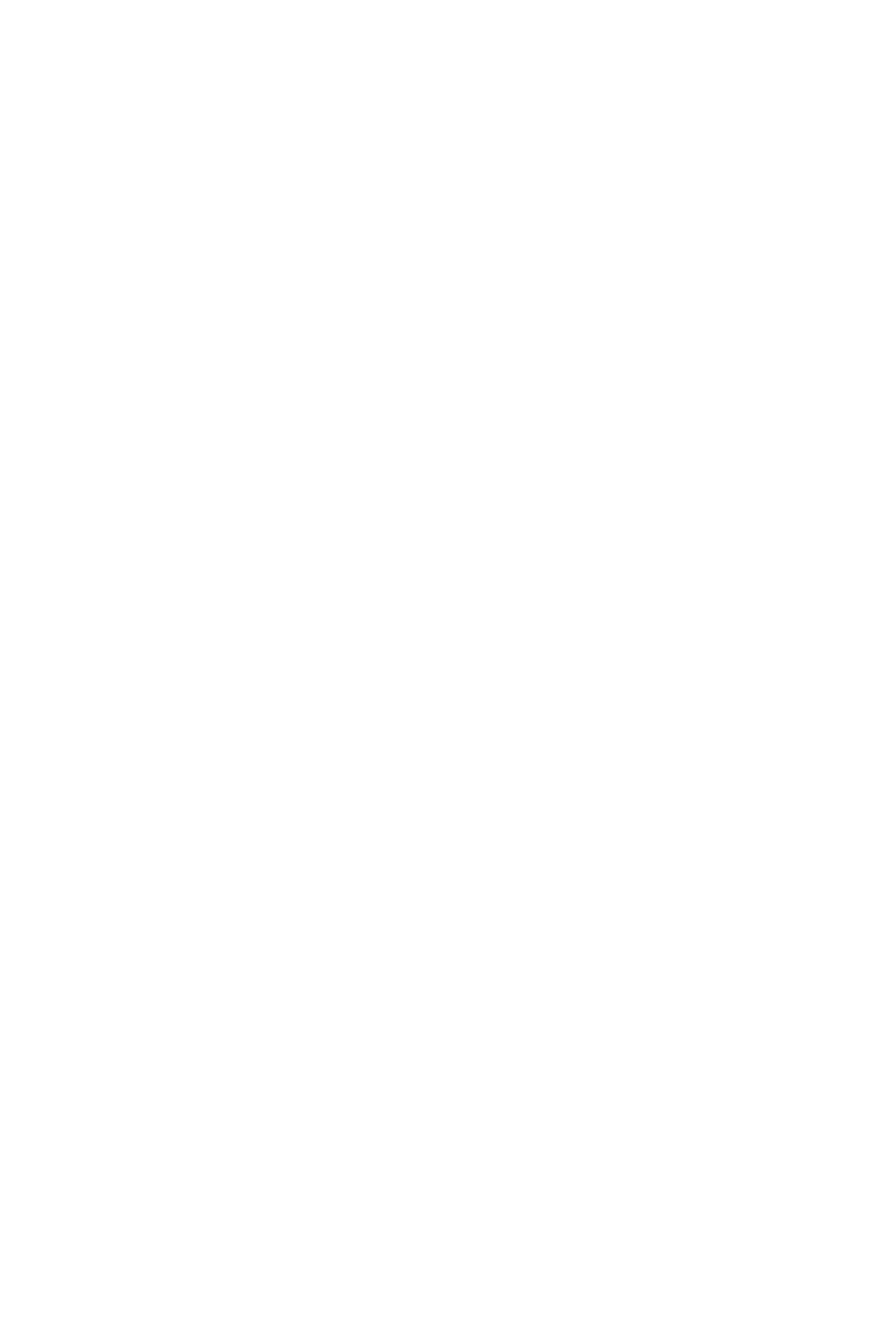
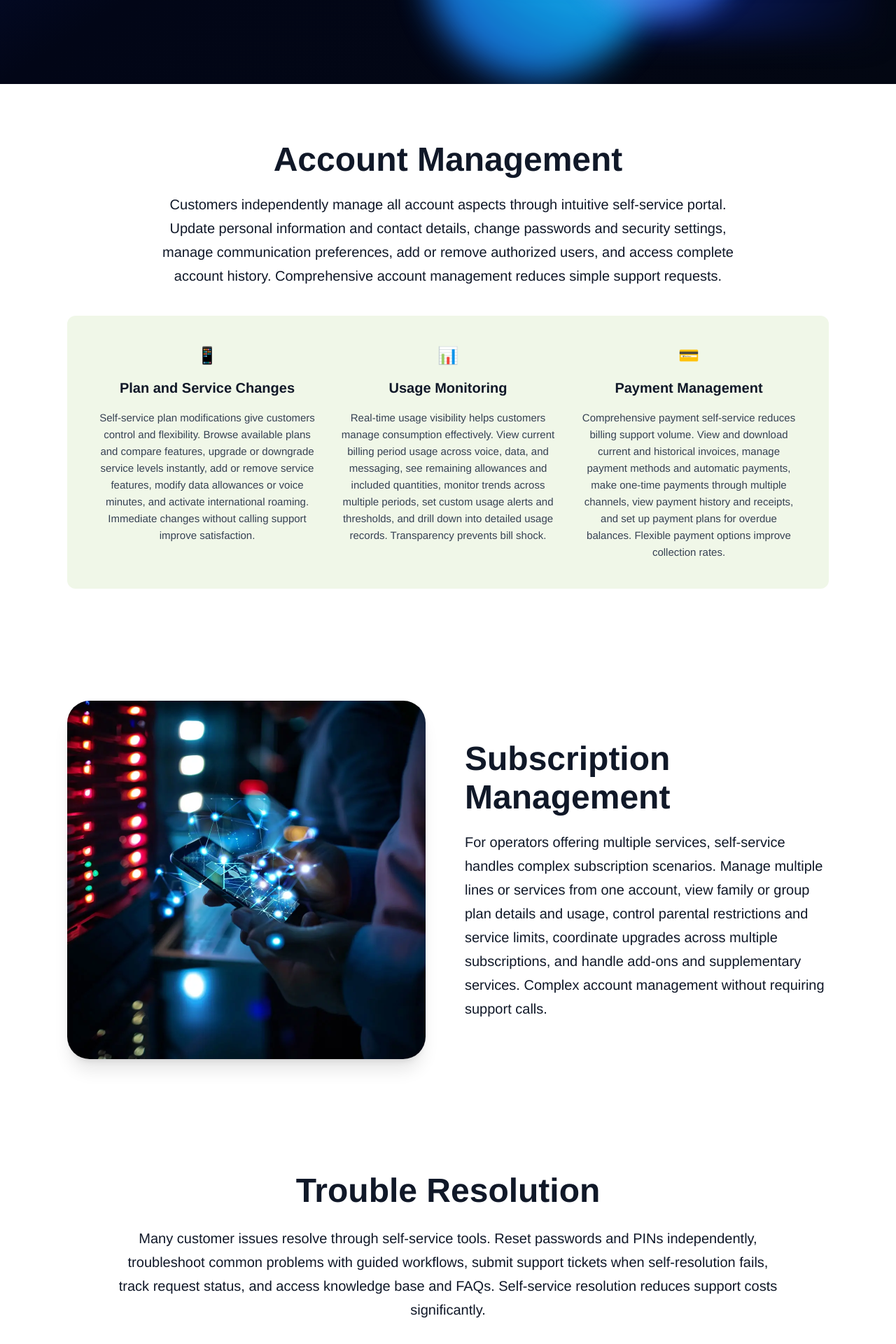
Before and after one commit to Sugaam-dev/NewPMRG_Solution, a React (Vite) app: page /solution-of-pmrg/self-service-tools in a window 1280 px wide. Before the commit this address had no page. Shown: the part 720-2640 px from the top of the page at 70% size. Before the commit the page ends 800 px from the top, so only its background shows below. Built offline with nearby package versions, Linux system fonts and the light colour scheme.

Commit message:
updated all files

```diff
--- a/src/App.jsx
+++ b/src/App.jsx
@@ -37,6 +37,7 @@ import TMForumPage from "./Components/Pages/PMRGWayOfWork/TMForumPage";
 import OurTeamPage from "./Components/Pages/PmrgCrew/OurTeamPage";
 import MilestonesPage from "./Components/Pages/PmrgCrew/MilestonesPage";
 import TeamCulturePage from "./Components/Pages/PmrgCrew/TeamCulturePage";
+import SelfServiceTools from "./Components/Pages/PmrgSolution/SelfServiceTools";
 
 
 
@@ -56,6 +57,7 @@ function App() {
 
           <Route path="solution-of-pmrg/platform-highlights" element={<PlatformHighlights/>}/>
           <Route path="solution-of-pmrg/customer-experience" element={<CustomerExperience/>}/>
+          <Route path="solution-of-pmrg/self-service-tools" element={<SelfServiceTools/>}/>
 
 
           <Route path="pmrg-way-of-work/developmentphilosophy" element={<DevelopmentPhilosophyPage/>}/>
--- /dev/null
+++ b/src/Components/Pages/PmrgSolution/SelfServiceTools.jsx
@@ -0,0 +1,188 @@
+import React from "react";
+
+// --- Placeholder image imports (Option A) ---
+// Replace with your actual images.
+import SubscriptionImg from "../../../assets/cleverenable.webp";
+import HeroSection from "../HeroSection";
+import selfservicetooldata from "../../../data/selfservicetooldata";
+
+/** --------------------------------------------------
+ *  Typography Helpers (required by your design system)
+ * --------------------------------------------------*/
+
+// Heading component (48px, bold, PST Mail Sans)
+function SectionHeading({ children, className = "" }) {
+  return (
+    <h2
+      className={`mb-5 text-[48px] leading-[1.15] font-bold ${className}`}
+      style={{ fontFamily: "PST Mail Sans, Helvetica, Arial, sans-serif" }}
+    >
+      {children}
+    </h2>
+  );
+}
+
+// Paragraph component (20px, regular, Mona Sans)
+function SectionText({ children, className = "" }) {
+  return (
+    <p
+      className={`text-[20px] leading-[1.7] font-normal ${className}`}
+      style={{ fontFamily: "Mona Sans, Helvetica, Arial, sans-serif" }}
+    >
+      {children}
+    </p>
+  );
+}
+
+/** --------------------------------------------------
+ * Main Component
+ * --------------------------------------------------*/
+
+export default function SelfServiceTools() {
+  return (
+    <>
+
+    <HeroSection {...selfservicetooldata}/>
+      <div className="w-full bg-white text-gray-900">
+
+        {/* ================= ACCOUNT MANAGEMENT ================= */}
+        <section className="px-6 lg:px-24 py-20">
+          <div className="max-w-screen-xl mx-auto text-center">
+
+            {/* Heading */}
+            <SectionHeading className="text-gray-900">
+              Account Management
+            </SectionHeading>
+
+            {/* Intro Paragraph */}
+            <SectionText className="mx-auto mb-10 lg:w-3/4">
+              Customers independently manage all account aspects through intuitive
+              self-service portal. Update personal information and contact details,
+              change passwords and security settings, manage communication preferences,
+              add or remove authorized users, and access complete account history.
+              Comprehensive account management reduces simple support requests.
+            </SectionText>
+
+            {/* Feature cards wrapper */}
+            <div className="mt-8 rounded-xl bg-[#f0f7e8] p-6 lg:p-10">
+              <div className="grid grid-cols-1 md:grid-cols-3 gap-6">
+
+                {/* Feature 1 */}
+                <div className="flex flex-col gap-4">
+                  <div className="text-[#3a9b1f] text-2xl">📱</div>
+                  <h3
+                    className="text-[20px] font-semibold"
+                    style={{ fontFamily: "PST Mail Sans, Helvetica, Arial, sans-serif" }}
+                  >
+                    Plan and Service Changes
+                  </h3>
+                  <p
+                    className="text-[15px] leading-[1.6] text-gray-700"
+                    style={{ fontFamily: "Mona Sans, Helvetica, Arial, sans-serif" }}
+                  >
+                    Self-service plan modifications give customers control and flexibility. Browse available plans and compare features,
+                     upgrade or downgrade service levels instantly, add or remove service features, modify data allowances or voice minutes,
+                     and activate international roaming. Immediate changes without calling support improve satisfaction.
+                  </p>
+                </div>
+
+                {/* Feature 2 */}
+                <div className="flex flex-col gap-4">
+                  <div className="text-[#3a9b1f] text-2xl">📊</div>
+                  <h3
+                    className="text-[20px] font-semibold"
+                    style={{ fontFamily: "PST Mail Sans, Helvetica, Arial, sans-serif" }}
+                  >
+                    Usage Monitoring
+                  </h3>
+                  <p
+                    className="text-[15px] leading-[1.6] text-gray-700"
+                    style={{ fontFamily: "Mona Sans, Helvetica, Arial, sans-serif" }}
+                  >
+                    Real-time usage visibility helps customers manage consumption effectively. View current billing period usage across voice, data,
+                    and messaging, see remaining allowances and included quantities, monitor trends across multiple periods,
+                     set custom usage alerts and thresholds, and drill down into detailed usage records. Transparency prevents bill shock.
+                  </p>
+                </div>
+
+                {/* Feature 3 */}
+                <div className="flex flex-col gap-4">
+                  <div className="text-[#3a9b1f] text-2xl">💳</div>
+                  <h3
+                    className="text-[20px] font-semibold"
+                    style={{ fontFamily: "PST Mail Sans, Helvetica, Arial, sans-serif" }}
+                  >
+                    Payment Management
+                  </h3>
+                  <p
+                    className="text-[15px] leading-[1.6] text-gray-700"
+                    style={{ fontFamily: "Mona Sans, Helvetica, Arial, sans-serif" }}
+                  >
+                    Comprehensive payment self-service reduces billing support volume. View and download current and historical invoices,
+                     manage payment methods and automatic payments, make one-time payments through multiple channels, view payment history and receipts,
+                     and set up payment plans for overdue balances. Flexible payment options improve collection rates.
+                  </p>
+                </div>
+              </div>
+            </div>
+          </div>
+        </section>
+
+        {/* ================= SUBSCRIPTION MANAGEMENT ================= */}
+       {/* ================= SUBSCRIPTION MANAGEMENT (PERFECT ALIGNMENT) ================= */}
+                <section className="px-6 lg:px-24 py-10 lg:py-20">
+                <div className="max-w-screen-xl mx-auto grid grid-cols-1 lg:grid-cols-2 gap-12">
+
+                    {/* LEFT IMAGE — same vertical alignment as screenshot */}
+                    <div className="flex justify-center lg:justify-start items-start lg:items-center">
+                    <div className="w-full max-w-lg rounded-[32px] overflow-hidden shadow-xl">
+                        <img
+                        src={SubscriptionImg}
+                        alt="Subscription management"
+                        className="w-full h-full object-cover"
+                        />
+                    </div>
+                    </div>
+
+                    {/* RIGHT TEXT — aligned to vertical center of the image */}
+                    <div className="flex flex-col justify-center">
+                    <SectionHeading>Subscription Management</SectionHeading>
+
+                    <SectionText>
+                        For operators offering multiple services, self-service handles complex subscription scenarios.
+                        Manage multiple lines or services from one account, view family or group plan details and usage,
+                        control parental restrictions and service limits, coordinate upgrades across multiple subscriptions,
+                        and handle add-ons and supplementary services. Complex account management without requiring support calls.
+                    </SectionText>
+                    </div>
+
+                </div>
+                </section>
+
+
+        {/* ================= TROUBLE RESOLUTION ================= */}
+          {/* ================= TROUBLE RESOLUTION (Perfect Match) ================= */}
+                    <section className="px-6 lg:px-24 py-20">
+                    <div className="max-w-screen-xl mx-auto text-center">
+
+                        <SectionHeading className="mb-6">
+                        Trouble Resolution
+                        </SectionHeading>
+
+                        <SectionText
+                        className="mx-auto max-w-[950px]" // keeps width tight like screenshot
+                        >
+                        Many customer issues resolve through self-service tools. Reset passwords and PINs
+                        independently, troubleshoot common problems with guided workflows, submit support
+                        tickets when self-resolution fails, track request status, and access knowledge base
+                        and FAQs. Self-service resolution reduces support costs significantly.
+                        </SectionText>
+
+                    </div>
+                    </section>
+
+
+      </div>
+    </>
+  );
+}
--- a/src/data/megaMenuData.js
+++ b/src/data/megaMenuData.js
@@ -89,6 +89,7 @@ export const megaMenuData = {
         label: "Self-Service Tools",
         icon: Heart,
         active: false,
+         href: "/solution-of-pmrg/self-service-tools",
         image:
           "https://images.pexels.com/photos/3184291/pexels-photo-3184291.jpeg",
         heading: "Self-Service Tools",
--- /dev/null
+++ b/src/data/selfservicetooldata.js
@@ -0,0 +1,14 @@
+// src/data/heroData.js
+import heroImg from "../assets/clevermobi.png";
+
+const selfservicetooldata = {
+  image: heroImg,
+  title: "Business software for",
+  highlight: "mobile operators",
+  description:
+    "CleverMobi introduces a cutting‑edge Business Support System (BSS) built exclusively for mobile operators. It empowers you to launch price plans in minutes, design any discount or campaign, and accelerate growth and innovation.",
+  buttonLabel: "Get started",
+  buttonHref: "/get-started",
+};
+
+export default selfservicetooldata;
```
Also changed, not shown: filestructure.txt.
